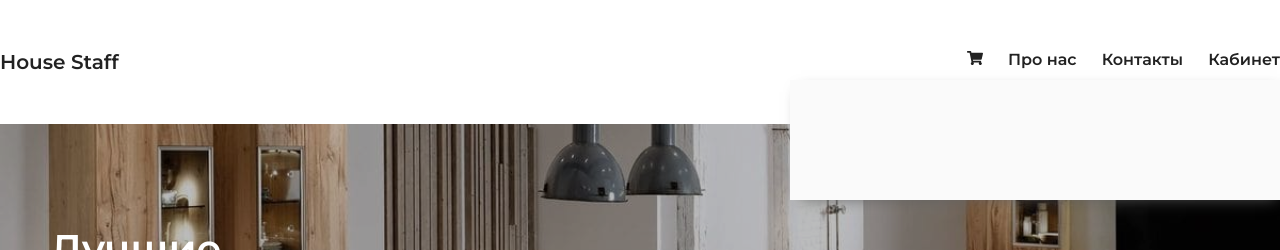
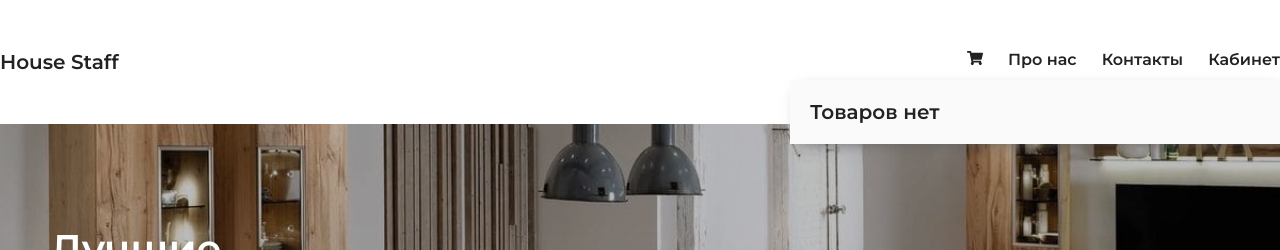
Before and after one commit to Valeriya266/shop, a React (Create React App) app: page / in a window 1280 px wide. Both pictures are taken after a click on the icon 974 px from the left and 58 px from the top of the page. Shown: the top 250 px of the page. Built offline with nearby package versions, Linux system fonts and the light colour scheme.

Commit message:
corr css and Header

```diff
--- a/src/components/Header.js
+++ b/src/components/Header.js
@@ -38,7 +38,8 @@ export default function Header(props) {
 
                {cartOpen && (
                 <div className='shop-cart'>
-
+                  {props.orders.length > 0 ?
+                    showOrders(props) : showNothing()}
                 </div>
                )}
           </div>
--- a/src/index.css
+++ b/src/index.css
@@ -58,7 +58,6 @@ header .shop-cart {
     top: 30px;
     right: 0;
     width: 450px;
-    min-height: 100px;
     background: #fafafa;
     -webkit-box-shadow: 4px 5px 15px -7px #606060;
     box-shadow: 4px 5px 15px -7px #606060;
@@ -83,7 +82,6 @@ header .shop-cart .item img {
     width: 70px;
     float: left;
     margin-right: 20px;
-
 }
 
 header .shop-cart .item h2 {
```
